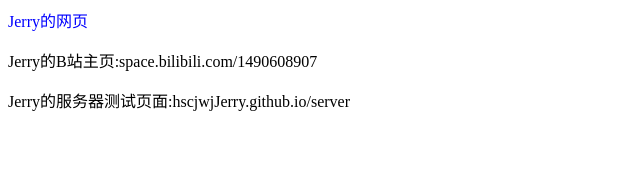
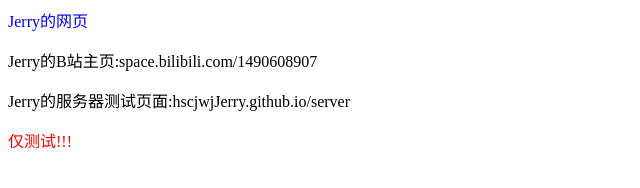
Before and after one commit to mc-Jerry/hscjwjjerry.github.io, a plain HTML site: page index.html in a window 1280 px wide. Shown: the full height of the page, 0-640 px from the left. Drawn offline with Linux system fonts and the light colour scheme.

Commit message:
Update index.html

```diff
--- a/index.html
+++ b/index.html
@@ -9,5 +9,6 @@
        <p style="color:blue;">Jerry的网页</p>
        <p>Jerry的B站主页:space.bilibili.com/1490608907</p>
        <p>Jerry的服务器测试页面:hscjwjJerry.github.io/server</p>
+       <P style="color:red;">仅测试!!!</p>
        <p></p>
       </body>
```
